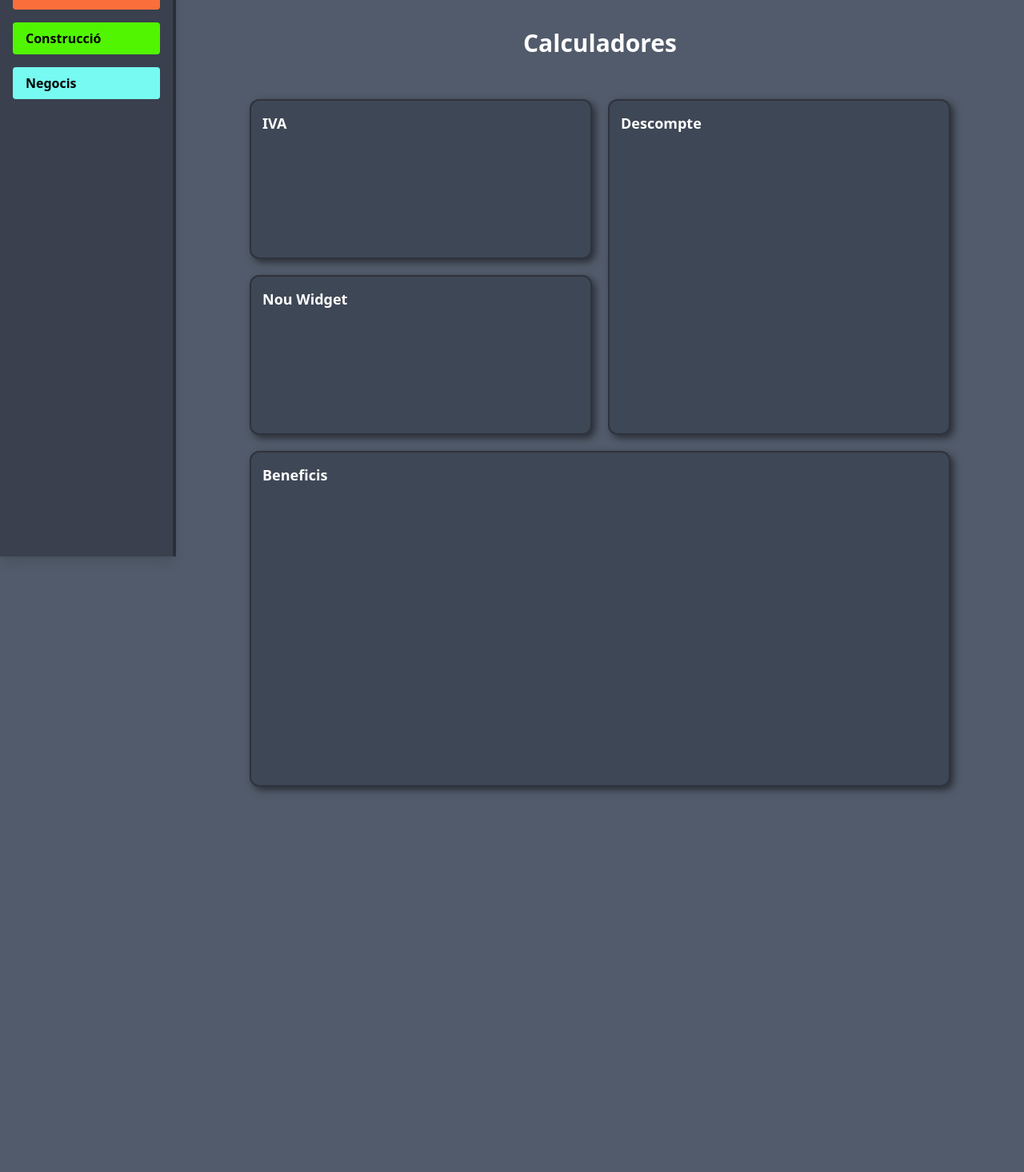
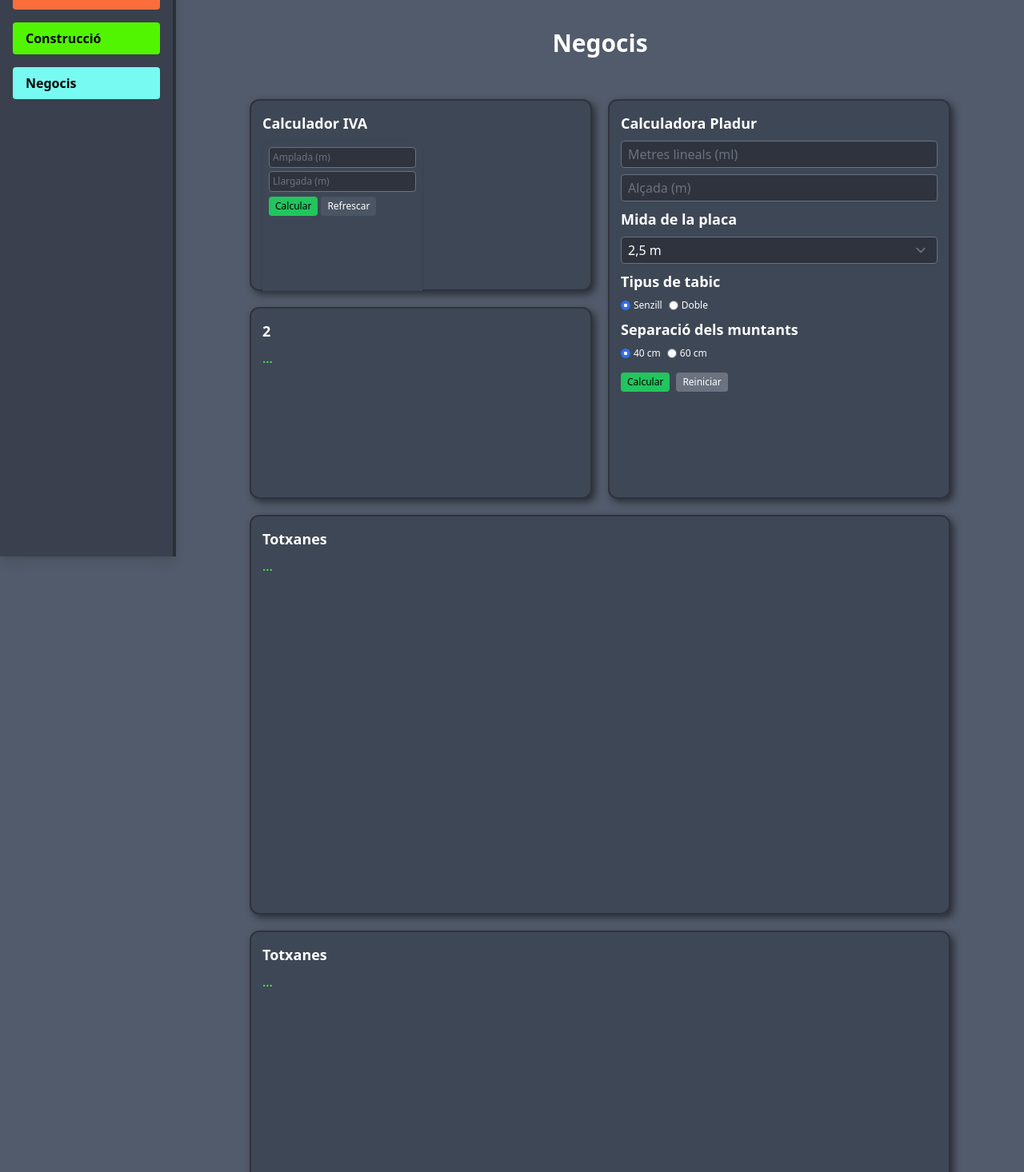
Before and after one commit to JordiZen/nextjs-dashboard-, a Next.js app: page /negocis in a window 1280 px wide. Shown: the part 104-1570 px from the top of the page at 80% size. Before the commit the page ends 1180 px from the top, so only its background shows below. Built offline with nearby package versions, Linux system fonts and the light colour scheme.

Commit message:
canvi dashboard negocis

```diff
--- a/components/Dashboard.tsx
+++ b/components/Dashboard.tsx
@@ -2,45 +2,66 @@
 
 import { Responsive, WidthProvider } from "react-grid-layout";
 import Widget from "@/components/Widget";
+import CalculadoraPladur from "@/components/CalculadoraPladur";
+import CalculadoraMetresQuadrats from "@/components/CalculadoraMetresQuadrats";
 import "react-grid-layout/css/styles.css";
 import "react-resizable/css/styles.css";
-import CalculadoraIVA from "@/components/CalculadoraIVA";
 
 const ResponsiveGridLayout = WidthProvider(Responsive);
 
 export default function Dashboard() {
   const layout = [
-    { i: "1", x: 0, y: 0, w: 1, h: 1, static: true }, // 1x1
-    { i: "2", x: 1, y: 0, w: 1, h: 2, static: true }, // 1x2
-    { i: "3", x: 2, y: 0, w: 2, h: 2, static: true }, // 2x2
-    { i: "4", x: 0, y: 1, w: 1, h: 1, static: true }, // 1x1
+    { i: "1", x: 0, y: 0, w: 1, h: 1, static: true },
+    { i: "3", x: 0, y: 1, w: 1, h: 1, static: true },
+    { i: "4", x: 1, y: 0, w: 1, h: 2, static: true },
+    { i: "5", x: 2, y: 0, w: 2, h: 2, static: true },
+    { i: "6", x: 0, y: 2, w: 2, h: 2, static: true },
+    { i: "7", x: 2, y: 2, w: 1, h: 2, static: true },
+    { i: "8", x: 3, y: 2, w: 1, h: 1, static: true },
+    { i: "9", x: 3, y: 3, w: 1, h: 1, static: true },
   ];
 
   return (
-    <div className="p-6 min-h-screen bg-[#525B6B]">
-      <h1 className="text-3xl font-bold text-white text-center mb-8">Calculadores</h1>
+    <main className="min-h-screen bg-[#525B6B] p-6">
+      <h1 className="text-3xl font-bold text-white text-center mb-8">Negocis</h1>
 
       <ResponsiveGridLayout
         className="layout"
         layouts={{ lg: layout }}
         breakpoints={{ lg: 1200, md: 996, sm: 768 }}
         cols={{ lg: 6, md: 4, sm: 2 }}
-        rowHeight={200}
-        margin={[20, 20]} // separació horitzontal i vertical
+        rowHeight={240}
+        margin={[20, 20]}
         isResizable={false}
         isDraggable={false}
       >
         <div key="1">
-          <Widget size="1x1" title="IVA" />
-        </div>
-        <div key="2">
-          <Widget size="1x2" title="Descompte" />
+          <Widget size="1x1" title="Calculador IVA">
+            <CalculadoraMetresQuadrats />
+          </Widget>
         </div>
         <div key="3">
-          <Widget size="2x2" title="Beneficis" />
+          <Widget size="1x1" title="2">...</Widget>
         </div>
         <div key="4">
-          <Widget size="1x1" title="Nou Widget" />
+          <Widget size="1x2" title="Calculadora Pladur">
+            <CalculadoraPladur />
+          </Widget>
+        </div>
+        <div key="5">
+          <Widget size="2x2" title="Totxanes">...</Widget>
+        </div>
+        <div key="6">
+          <Widget size="2x2" title="Totxanes">...</Widget>
+        </div>
+        <div key="7">
+          <Widget size="1x2" title="Totxanes">...</Widget>
+        </div>
+        <div key="8">
+          <Widget size="1x1" title="Grava2">...</Widget>
+        </div>
+        <div key="9">
+          <Widget size="1x1" title="Grava2">...</Widget>
         </div>
       </ResponsiveGridLayout>
 
@@ -52,6 +73,6 @@ export default function Dashboard() {
           background-size: 200px 200px;
         }
       `}</style>
-    </div>
+    </main>
   );
 }
```
